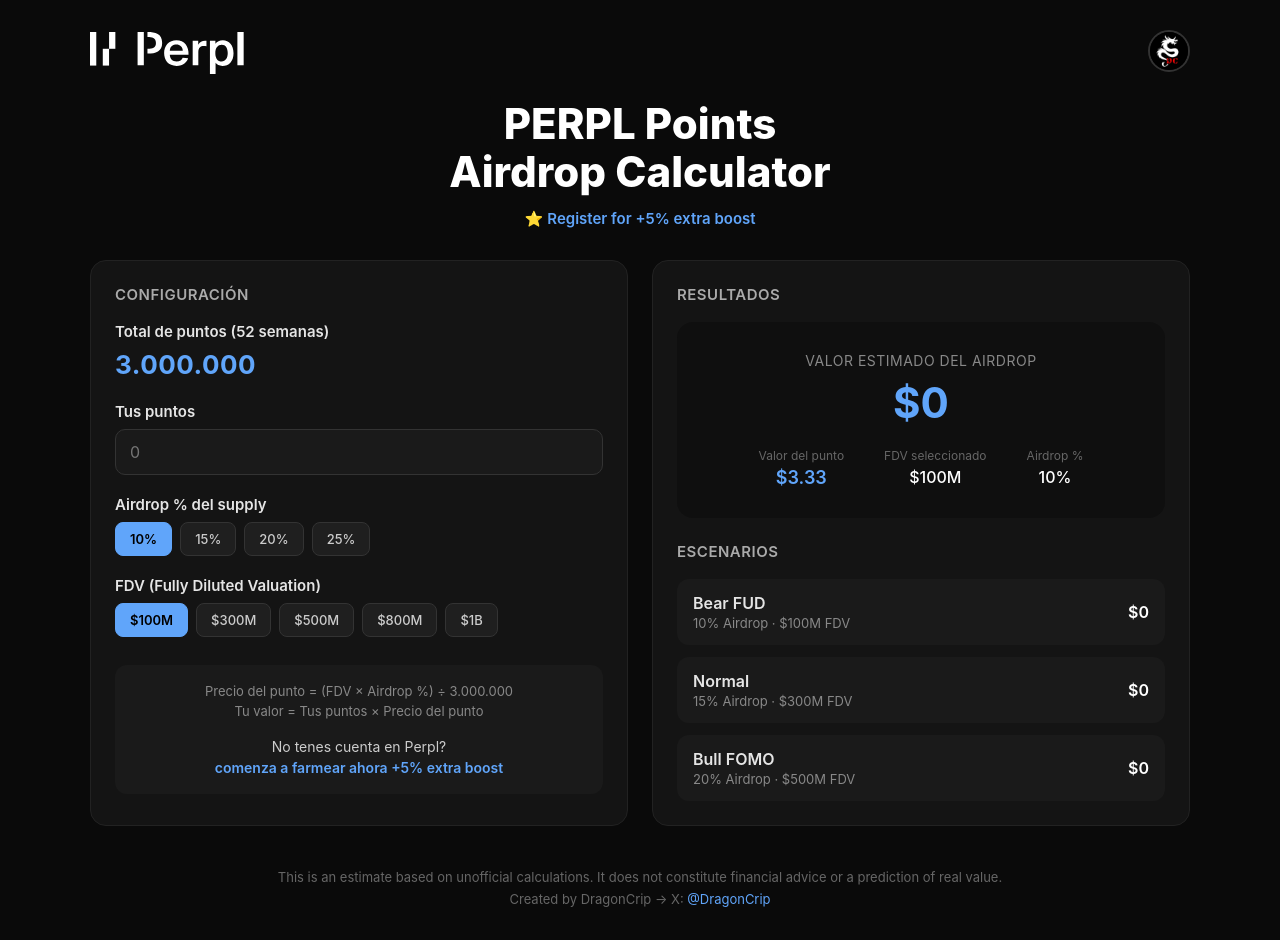
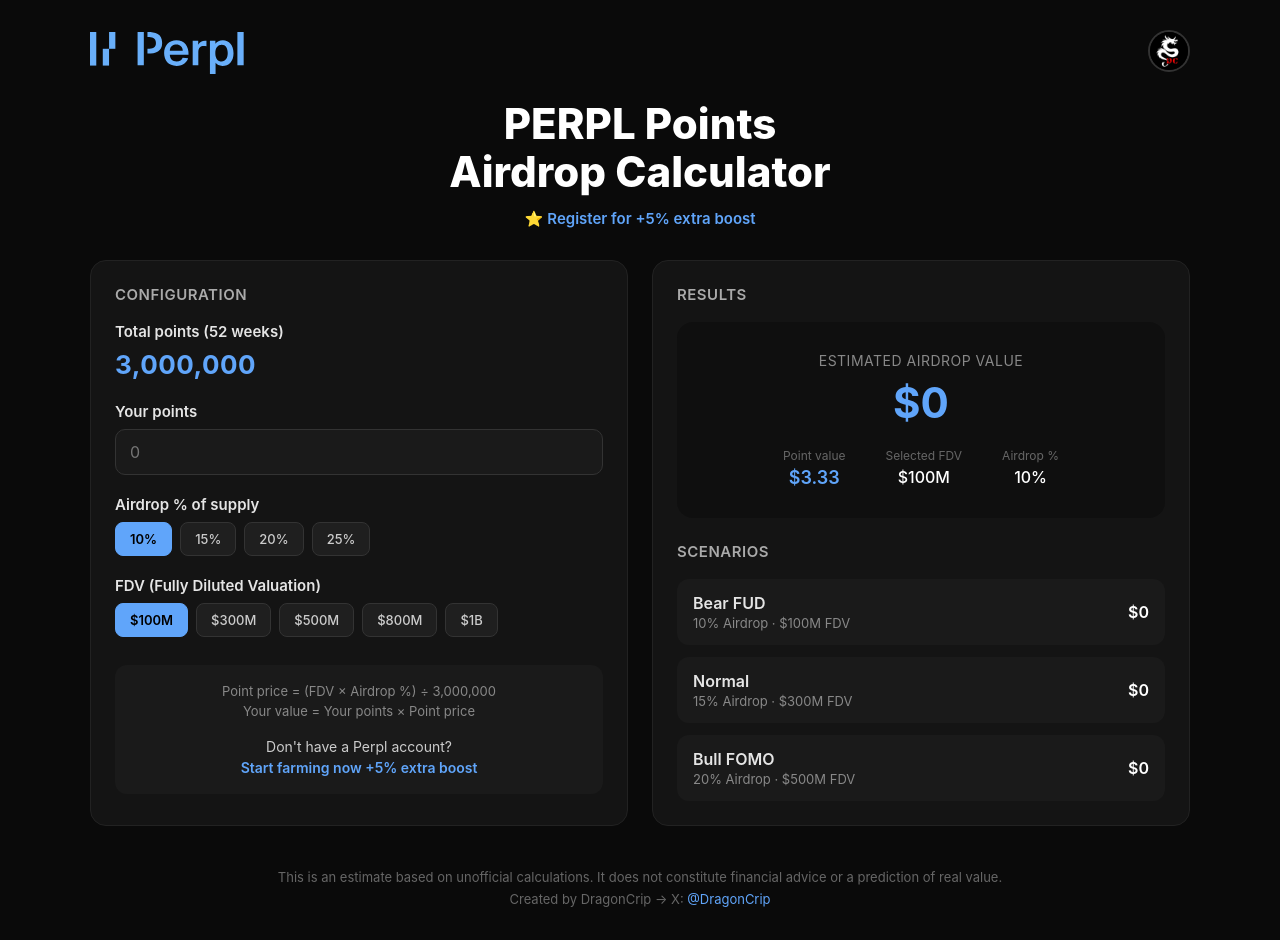
Before and after one commit to dragoncrip/Perpl-Calculadora, a plain HTML site: page index.html in a window 1280 px wide. Drawn offline with Linux system fonts and the light colour scheme.

Commit message:
Update index.html

```diff
--- a/index.html
+++ b/index.html
@@ -1,5 +1,5 @@
 <!DOCTYPE html>
-<html lang="es">
+<html lang="en">
 <head>
   <meta charset="UTF-8">
   <meta name="viewport" content="width=device-width, initial-scale=1.0">
@@ -38,7 +38,8 @@
     .logo-perpl {
       height: 42px;
       width: auto;
-      filter: brightness(0) invert(1); /* convierte el logo negro a blanco */
+      /* Colorea el logo negro al celeste #60a5fa */
+      filter: brightness(0) saturate(100%) invert(64%) sepia(48%) saturate(1475%) hue-rotate(184deg) brightness(101%) contrast(96%);
     }
 
     .logo-dc {
@@ -275,7 +276,7 @@
       background: #1a1a1a;
       padding: 16px;
       border-radius: 12px;
-      text-align: center; /* centrado */
+      text-align: center;
     }
 
     .formula a {
@@ -333,15 +334,15 @@
     <div class="main">
       <!-- LEFT: INPUTS -->
       <div class="card">
-        <div class="card-title">Configuración</div>
+        <div class="card-title">Configuration</div>
 
-        <label>Total de puntos (52 semanas)</label>
-        <div class="fixed-points">3.000.000</div>
+        <label>Total points (52 weeks)</label>
+        <div class="fixed-points">3,000,000</div>
 
-        <label>Tus puntos</label>
+        <label>Your points</label>
         <input type="text" id="yourPoints" placeholder="0" oninput="formatAndCalculate(this)">
 
-        <label>Airdrop % del supply</label>
+        <label>Airdrop % of supply</label>
         <div class="btn-group" id="airdropGroup">
           <button class="btn active" onclick="setAirdrop(10)">10%</button>
           <button class="btn" onclick="setAirdrop(15)">15%</button>
@@ -358,33 +359,33 @@
           <button class="btn" onclick="setFDV(1000)">$1B</button>
         </div>
 
-        <!-- Fórmula centrada + texto de farmear debajo -->
+        <!-- Formula centered + farm text below -->
         <div class="formula">
-          Precio del punto = (FDV × Airdrop %) ÷ 3.000.000<br>
-          Tu valor = Tus puntos × Precio del punto
+          Point price = (FDV × Airdrop %) ÷ 3,000,000<br>
+          Your value = Your points × Point price
 
           <div class="farm-text">
-            No tenes cuenta en Perpl?<br>
-            <a href="https://app.perpl.xyz/trade?ref=48DeNZhWs2x" target="_blank">comenza a farmear ahora +5% extra boost</a>
+            Don't have a Perpl account?<br>
+            <a href="https://app.perpl.xyz/trade?ref=48DeNZhWs2x" target="_blank">Start farming now +5% extra boost</a>
           </div>
         </div>
       </div>
 
       <!-- RIGHT: RESULTS -->
       <div class="card">
-        <div class="card-title">Resultados</div>
+        <div class="card-title">Results</div>
 
         <div class="main-result">
-          <div class="main-result-label">Valor estimado del Airdrop</div>
+          <div class="main-result-label">Estimated Airdrop Value</div>
           <div class="main-result-value" id="yourValue">$0</div>
 
           <div class="details">
             <div class="detail-item">
-              <div class="detail-label">Valor del punto</div>
+              <div class="detail-label">Point value</div>
               <div class="detail-value highlight" id="pointPrice">$0.00</div>
             </div>
             <div class="detail-item">
-              <div class="detail-label">FDV seleccionado</div>
+              <div class="detail-label">Selected FDV</div>
               <div class="detail-value" id="selectedFDV">$100M</div>
             </div>
             <div class="detail-item">
@@ -394,7 +395,7 @@
           </div>
         </div>
 
-        <div class="card-title">Escenarios</div>
+        <div class="card-title">Scenarios</div>
         <div class="scenarios">
           <div class="scenario">
             <div>
@@ -435,11 +436,11 @@
     const totalPoints = 3000000;
 
     function formatNumber(num) {
-      return num.toString().replace(/\B(?=(\d{3})+(?!\d))/g, ".");
+      return num.toString().replace(/\B(?=(\d{3})+(?!\d))/g, ",");
     }
 
     function formatMoney(num) {
-      return '$' + Math.round(num).toString().replace(/\B(?=(\d{3})+(?!\d))/g, ".");
+      return '$' + Math.round(num).toString().replace(/\B(?=(\d{3})+(?!\d))/g, ",");
     }
 
     function formatAndCalculate(input) {
@@ -472,7 +473,7 @@
     }
 
     function calculate() {
-      const rawPoints = document.getElementById('yourPoints').value.replace(/\./g, '');
+      const rawPoints = document.getElementById('yourPoints').value.replace(/,/g, '');
       const yourPoints = parseFloat(rawPoints) || 0;
 
       const fdvDollars = fdv * 1_000_000;
```
